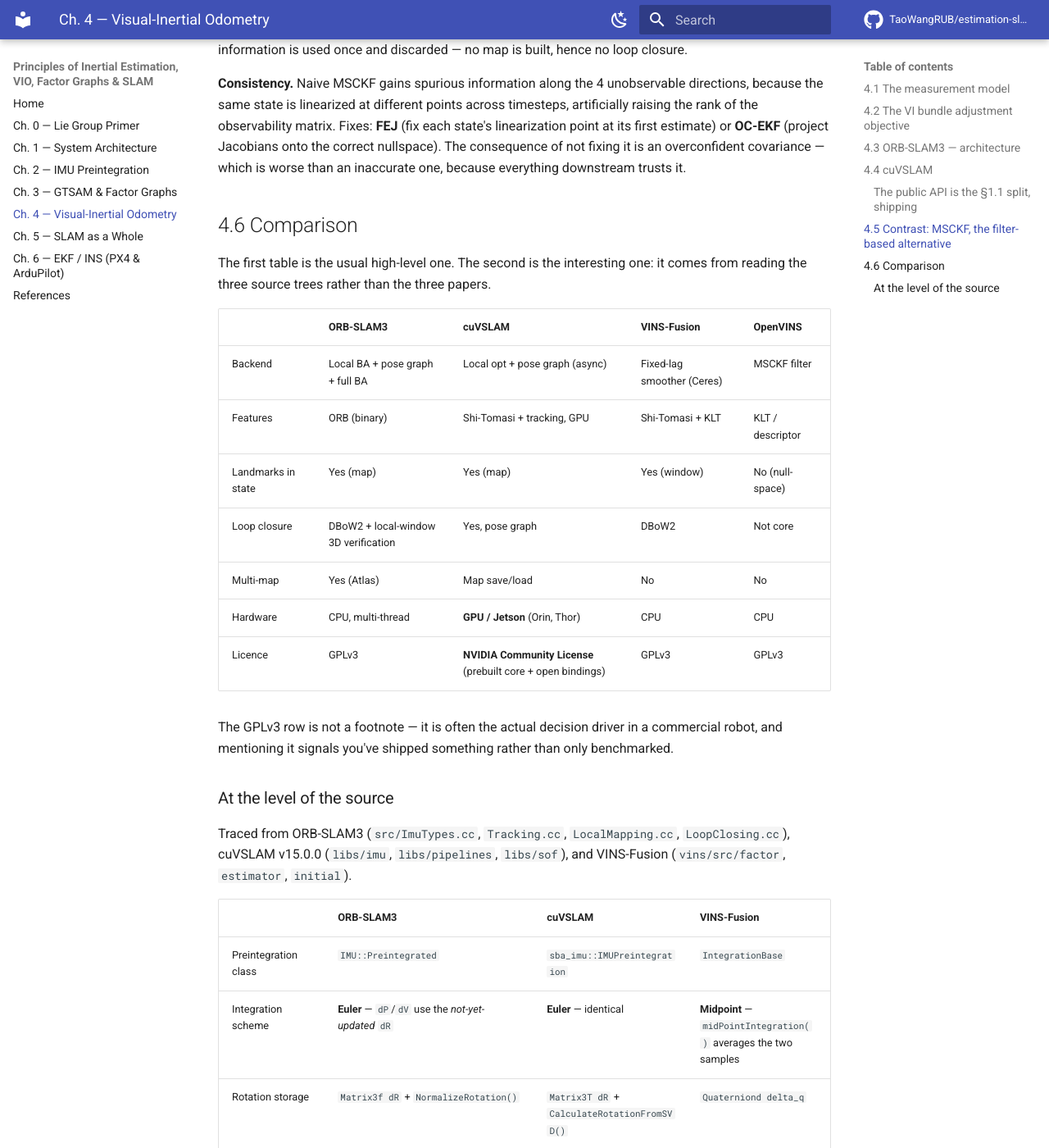
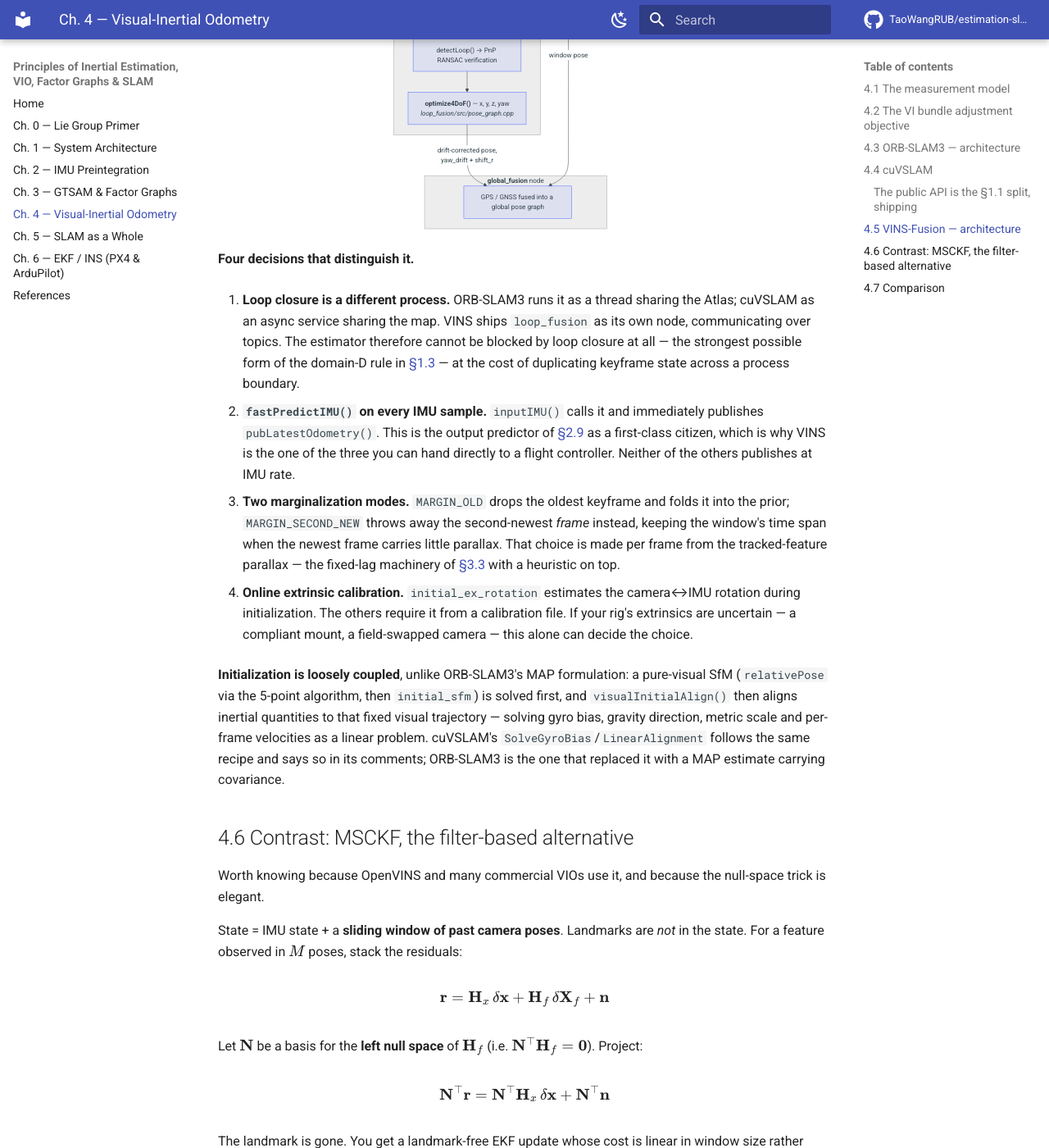
Before and after one commit to TaoWangRUB/estimation-slam-principles, an MkDocs documentation site: the page built from docs/chapter-4.md, in a window 1280 px wide and 1400 px high, scrolled down 10651 px. Shown: the whole window at 82% size. Built offline with MkDocs 1.6.1 and Material for MkDocs 9.7.7, drawn with Linux system fonts in a browser that asks for light colours; comment, search, counter and statistics services are not loaded; some of the changed text lies outside the part shown.

Commit message:
Ch.4: correct the cuVSLAM licence claim, de-duplicate, add VINS architecture
Four fixes.

1. The open-source claim was wrong. I had written that cuVSLAM ships
   "a prebuilt libcuvslam.so with open bindings" — that came from
   conflating release artifacts with repo contents. Cloning v17.0.0
   shows 252 .cpp/.cu and 259 headers and zero .so: it is fully open
   source. The NVIDIA Community License restricts the *platform*
   (NVIDIA hardware), not source availability, so the contrast with
   ORB-SLAM3 is copyleft-on-any-hardware vs permissive-on-NVIDIA-
   hardware, not open vs closed. Corrected in §4.4, the comparison
   table and references.

2. Duplication removed. §4.6 carried two overlapping tables; they are
   now one. §4.4 also had two near-identical libs/ module tables left
   over from successive diagram rewrites — kept the fuller one and
   brought it to v17. Dropped two paper-derived paragraphs that the
   traced diagram had superseded.

3. cuVSLAM updated to v17.0.0 from a fresh clone. The inertial path
   moved out of the solver into ImuFusionContext, which owns
   add_measurement(), solve_inertial()/solve_visual() as explicit
   alternatives, and finalize_frame() -> FrameResult{valid_pose, lost},
   so "PnP succeeded", "IMU carried the frame" and "both failed" are
   now distinct outcomes. Also track_lifter (keyframe step is a single
   triangulate_and_lift), depth_maps_context, track_online_multisensor,
   and gyro_bias_nec for the degenerate cases where the linear
   gyro-bias method fails.

4. New §4.5 VINS-Fusion architecture, traced from vins/src and
   loop_fusion/src, with its own diagram. Sections renumbered: MSCKF
   4.5->4.6, Comparison 4.6->4.7.

The four decisions that distinguish VINS, now stated rather than left
to the table: loop closure as a separate ROS process (the strongest
form of the §1.3 domain-D rule); fastPredictIMU() publishing at IMU
rate, which is why it is the one you can hand to a flight controller;
MARGIN_OLD vs MARGIN_SECOND_NEW chosen per frame on parallax; and
initial_ex_rotation calibrating camera-IMU extrinsics online.

````diff
--- a/docs/chapter-4.md
+++ b/docs/chapter-4.md
@@ -132,8 +132,10 @@ track(frame, imu_measurements):
 
 NVIDIA's GPU visual-inertial system, the engine under `isaac_ros_visual_slam`, and directly relevant if the target stack is Isaac ROS + Nav2 + nvblox on Jetson.
 
-!!! info "Now publicly released"
-    cuVSLAM is published at **[github.com/nvidia-isaac/cuVSLAM](https://github.com/nvidia-isaac/cuVSLAM)** under the **NVIDIA Community License**. Read the licence before assuming "open source" in the OSI sense — the core is distributed as a prebuilt `libcuvslam.so`, with the C++ and Python bindings, examples and build tooling in the repo. That is a materially different proposition from the GPLv3 of ORB-SLAM3, and it is the kind of distinction that decides what ships in a commercial robot.
+!!! info "Open source since 2026"
+    cuVSLAM is **fully open source** at **[github.com/nvidia-isaac/cuVSLAM](https://github.com/nvidia-isaac/cuVSLAM)** — 252 `.cpp`/`.cu` and 259 header files, no binary blob. Everything below is traced from that source.
+
+    The licence is the **NVIDIA Community License**, and its restriction is *platform*, not source: the works are licensed for use **on NVIDIA platforms**. Commercial use, modification and redistribution are permitted on that hardware. So the contrast with ORB-SLAM3 is not open-vs-closed — both are readable and modifiable — it is copyleft-on-any-hardware (GPLv3) versus permissive-on-NVIDIA-hardware. Prebuilt wheels and packages are published as a *convenience*, not as the only form of distribution.
 
 **Supported configurations**, per the repository:
 
@@ -148,10 +150,6 @@ NVIDIA's GPU visual-inertial system, the engine under `isaac_ros_visual_slam`, a
 Platforms are Ubuntu 22.04/24.04 on x86_64 and aarch64, **Jetson Orin** (JetPack 6.x, CUDA 12) and **Jetson Thor** (JetPack 7.x, CUDA 13). APIs are C++ and Python — **PyCuVSLAM** ships prebuilt wheels for Python 3.10+, which makes it far easier to benchmark against ORB-SLAM3 or OpenVINS than it used to be.
 
 The release also exposes **[cuNLS](https://github.com/nvidia-isaac/cuNLS)**, NVIDIA's CUDA-accelerated nonlinear least-squares solver, built from source via `FetchContent` and bundled into `libcuvslam` (`USE_CUNLS=ON` by default). It targets exactly the workloads of [Chapter 3](chapter-3.md) — bundle adjustment, pose-graph optimization, ICP-style alignment — which makes it the first credible GPU alternative to Ceres/g2o/GTSAM for the backend, not just the frontend. If you have been assuming the GPU only helps with feature extraction, that assumption is now out of date.
-
-Architecture, per the cuVSLAM paper: two major blocks, **frontend** and **backend**. The frontend handles real-time low-latency pose estimation and local mapping, prioritizing trajectory smoothness, and maintains a local odometry map of recent keyframe poses, visible 3D landmarks and their observations. It splits into a **2D module** — keypoint selection, feature tracking, keyframe selection — and a **3D module**. Keypoint selection divides the image into patches and takes Shi-Tomasi "Good Features to Track" per patch, enforcing approximately uniform spatial distribution with a total count above a threshold. The **backend** runs asynchronously and handles global map consistency via pose-graph optimization and loop closure, over a global map of camera poses, 2D observations, 3D landmarks, pose deltas and visual features.
-
-Isaac ROS documents that all SLAM-related operations run in a separate thread in parallel with visual odometry, that images are copied to GPU before tracking begins, and that landmarks and the pose graph are stored in a structure that does not grow when the same landmark is revisited.
 
 ```mermaid
 flowchart TB
@@ -224,8 +222,10 @@ flowchart TB
   style T2D fill:#31456b,stroke:#8ab4f8,color:#fff
 ```
 
-!!! note "Traced from source, v15.0.0"
-    This is read from `MultiVisualOdometryBase::track()` and `SolverSfMInertial::solveNextFrame()` rather than from the paper. The stage names are the code's own: its failure paths log *"Failed to track on the 2D tracking stage"* and *"Failed to track on the PnP stage"*. Upstream is now v17.0.0, which adds the multisensor mode, enables cuNLS by default and adds an NEC gyro-bias fallback; the skeleton above is unchanged by those.
+!!! note "Traced from source"
+    Read from `MultiVisualOdometryBase::track()` and `SolverSfMInertial::solveNextFrame()`, not from the paper. The stage names are the code's own: its failure paths log *"Failed to track on the 2D tracking stage"* and *"Failed to track on the PnP stage"*.
+
+    **What v17.0.0 changed.** The skeleton holds, but the inertial path was refactored out of the solver into a dedicated **`ImuFusionContext`** (`libs/pipelines/imu_fusion_context.h`), which now owns `add_measurement()`, `solve_inertial()` / `solve_visual()` as explicit alternatives, and `finalize_frame() → FrameResult{valid_pose, lost}` — so "PnP succeeded", "IMU carried the frame" and "both failed" became distinct outcomes rather than a boolean. Also new: `track_lifter` (the keyframe step is now a single `triangulate_and_lift` trace event), `depth_maps_context` for RGB-D and multisensor rigs, `track_online_multisensor` for the mixed RGB/RGB-D + optional IMU mode, and `gyro_bias_nec` — a bearing-vector gyro-bias estimator used when there are too few keyframes, or the motion is static or pure rotation and the linear method degenerates. cuNLS is enabled by default.
 
 Three details are worth pulling out, because each contradicts the obvious guess:
 
@@ -238,28 +238,15 @@ Three details are worth pulling out, because each contradicts the obvious guess:
 | `libs/sof` | sparse optical flow: image pyramids, `gftt` (Shi-Tomasi), KLT/LK/ST trackers, `kf_selector` |
 | `libs/odometry` | per-mode odometry — mono, multi, RGB-D, stereo-inertial, multisensor; pose prediction; ground constraint |
 | `libs/pnp` | mono / multicam PnP, visual ICP, multisensor pose estimator |
-| `libs/imu` | preintegration, inertial SBA (CPU + GPU), gravity/bias initialization |
+| `libs/imu` | preintegration, inertial SBA (CPU + GPU), gravity/bias initialization, `gyro_bias_nec` fallback |
 | `libs/sba` | Schur-complement bundler, CPU and GPU |
 | `libs/refinement` | cost functions (pinhole, rational polynomial) and robust losses |
 | `libs/epipolar` | fundamental matrix, homography, triangulation, resectioning utilities |
 | `libs/map` | `UnifiedMap`: keyframes, landmarks, depth-point and plane maps |
 | `libs/slam` | async SLAM, loop-closure solvers (with RANSAC), localizer |
-| `libs/pipelines` | orchestration — `track_online_{mono,multi,rgbd,inertial}`, state machine, async SBA service |
+| `libs/pipelines` | orchestration — `track_online_{mono,multi,rgbd,inertial,multisensor}`, `ImuFusionContext`, `track_lifter`, `depth_maps_context`, state machine, async SBA service |
 
 The per-frame settings struct decomposes along exactly these stages — `TrackPerFrameSettings` has `sof`, `kf`, `pnp` and `icp` sub-structs, one per box in the frontend row.
-
-| Module | Role |
-|---|---|
-| `libs/sof` | sparse optical flow: pyramid, GFTT/Shi-Tomasi, feature tracking |
-| `libs/epipolar` | fundamental matrix, homography, RANSAC, resectioning, reconstruction |
-| `libs/pnp` | mono / multicam PnP, visual ICP, multisensor pose estimator |
-| `libs/odometry` | per-mode odometry: mono, multi, RGB-D, stereo-inertial, multisensor; ground constraint |
-| `libs/imu` | preintegration, inertial SBA (CPU + GPU), gravity/bias initialization, gyro-bias NEC |
-| `libs/sba` | Schur-complement bundler, CPU and GPU |
-| `libs/refinement` | cost functions (pinhole, rational polynomial) and robust loss functions |
-| `libs/map` | keyframes, landmarks, depth-point and plane maps |
-| `libs/slam` | async SLAM, loop closure, localizer, map view |
-| `libs/pipelines` | orchestration — `track_online_{mono,multi,rgbd,inertial,multisensor}`, state machine, async SBA service |
 
 **Reported performance:** average trajectory error below 1% on KITTI odometry and mean position error under 5 cm on EuRoC, running in real time on Jetson. Deployed processing 8 Full-HD distorted RGB images at 30 FPS from 4 stereo cameras on a Jetson Orin AGX within the Isaac Perceptor framework. Multi-camera mode gives two documented benefits: trajectory reliability in feature-poor environments, and higher loop-closure detection rates. A demonstrated robustness test covered cameras randomly with opaque film for 20–60 s intervals with at least one stereo pair uncovered, and tracking survived.
 
@@ -304,7 +291,71 @@ Version 17.0.0 (2026-07-21) enables cuNLS by default and adds the `Multisensor`
 
 That last cluster is your hardware-integration territory. The XVS master/slave sync on global-shutter sensors and FC-triggered capture is exactly what "ideally through hardware synchronization" means, and being able to say *why* — that a 10 ms inter-camera skew at 1 m/s injects a 1 cm baseline error that the triangulation attributes to depth — is a much stronger statement than "I set up the cameras."
 
-## 4.5 Contrast: MSCKF, the filter-based alternative
+## 4.5 VINS-Fusion — architecture
+
+Traced from `vins/src/{featureTracker,estimator,factor,initial}` and `loop_fusion/src`. Structurally it is the odd one out: **three separate ROS nodes**, not three threads in one process, and the split is where the interesting design decisions sit.
+
+```mermaid
+flowchart TB
+  subgraph VN["<b>vins</b> node — rosNodeTest.cpp"]
+    direction TB
+    subgraph FTS["feature tracker"]
+      FT["trackImage()<br/>Shi-Tomasi goodFeaturesToTrack + KLT<br/>calcOpticalFlowPyrLK, fwd-bwd check<br/><i>featureTracker/feature_tracker.cpp</i>"]
+    end
+    subgraph ES["estimator — processMeasurements() thread"]
+      direction TB
+      GIMU["getIMUInterval(prevTime, curTime)"]
+      PIMU["processIMU() → IntegrationBase::push_back()<br/><b>midPointIntegration</b><br/><i>factor/integration_base.h</i>"]
+      PIMG["processImage() → FeatureManager<br/>triangulate · outliersRejection"]
+      SF{"SolverFlag"}
+      INITS["<b>INITIAL</b>: initialStructure()<br/>relativePose (solve_5pts) → initial_sfm<br/>→ visualInitialAlign()<br/>gyro bias · gravity · scale · velocity<br/>+ initial_ex_rotation (online cam↔IMU)"]
+      OPT["<b>NON_LINEAR</b>: optimization() — Ceres<br/>IMUFactor · ProjectionTwoFrame*Factor<br/>MarginalizationFactor"]
+      SW["slideWindow()<br/>MARGIN_OLD | MARGIN_SECOND_NEW"]
+      GIMU --> PIMU --> PIMG --> SF
+      SF -->|not initialized| INITS --> OPT
+      SF -->|initialized| OPT --> SW
+    end
+    FASTP["<b>inputIMU()</b> → fastPredictIMU()<br/>→ pubLatestOdometry()<br/><i>IMU-rate output — the §2.9 predictor</i>"]
+  end
+
+  subgraph LF["<b>loop_fusion</b> node — separate process"]
+    direction TB
+    KFDB["KeyFrame + BRIEF descriptors<br/>DBoW2 <i>(ThirdParty/DBoW)</i>"]
+    DET["detectLoop() → PnP RANSAC verification"]
+    PG4["<b>optimize4DoF()</b> — x, y, z, yaw<br/><i>loop_fusion/src/pose_graph.cpp</i>"]
+    KFDB --> DET --> PG4
+  end
+
+  subgraph GF["<b>global_fusion</b> node"]
+    GPS["GPS / GNSS fused into a global pose graph"]
+  end
+
+  IMU(("IMU")) --> FASTP
+  IMU --> GIMU
+  CAM(("camera(s)")) --> FT --> PIMG
+  FASTP -->|"odometry @ IMU rate"| CTRL(("controller"))
+  SW -->|"keyframe + VIO pose"| KFDB
+  PG4 -->|"drift-corrected pose,<br/>yaw_drift + shift_r"| GPS
+  SW -->|"window pose"| GPS
+
+  style PIMU fill:#31456b,stroke:#8ab4f8,color:#fff
+  style OPT fill:#6b3145,stroke:#f8a1b4,color:#fff
+  style FASTP fill:#6b3145,stroke:#f8a1b4,color:#fff
+```
+
+**Four decisions that distinguish it.**
+
+1. **Loop closure is a different process.** ORB-SLAM3 runs it as a thread sharing the Atlas; cuVSLAM as an async service sharing the map. VINS ships `loop_fusion` as its own node, communicating over topics. The estimator therefore cannot be blocked by loop closure at all — the strongest possible form of the domain-D rule in [§1.3](chapter-1.md) — at the cost of duplicating keyframe state across a process boundary.
+
+2. **`fastPredictIMU()` on every IMU sample.** `inputIMU()` calls it and immediately publishes `pubLatestOdometry()`. This is the output predictor of [§2.9](chapter-2.md) as a first-class citizen, which is why VINS is the one of the three you can hand directly to a flight controller. Neither of the others publishes at IMU rate.
+
+3. **Two marginalization modes.** `MARGIN_OLD` drops the oldest keyframe and folds it into the prior; `MARGIN_SECOND_NEW` throws away the second-newest *frame* instead, keeping the window's time span when the newest frame carries little parallax. That choice is made per frame from the tracked-feature parallax — the fixed-lag machinery of [§3.3](chapter-3.md) with a heuristic on top.
+
+4. **Online extrinsic calibration.** `initial_ex_rotation` estimates the camera↔IMU rotation during initialization. The others require it from a calibration file. If your rig's extrinsics are uncertain — a compliant mount, a field-swapped camera — this alone can decide the choice.
+
+**Initialization is loosely coupled**, unlike ORB-SLAM3's MAP formulation: a pure-visual SfM (`relativePose` via the 5-point algorithm, then `initial_sfm`) is solved first, and `visualInitialAlign()` then aligns inertial quantities to that fixed visual trajectory — solving gyro bias, gravity direction, metric scale and per-frame velocities as a linear problem. cuVSLAM's `SolveGyroBias`/`LinearAlignment` follows the same recipe and says so in its comments; ORB-SLAM3 is the one that replaced it with a MAP estimate carrying covariance.
+
+## 4.6 Contrast: MSCKF, the filter-based alternative
 
 Worth knowing because OpenVINS and many commercial VIOs use it, and because the null-space trick is elegant.
 
@@ -320,49 +371,38 @@ The landmark is gone. You get a landmark-free EKF update whose cost is linear in
 
 **Consistency.** Naive MSCKF gains spurious information along the 4 unobservable directions, because the same state is linearized at different points across timesteps, artificially raising the rank of the observability matrix. Fixes: **FEJ** (fix each state's linearization point at its first estimate) or **OC-EKF** (project Jacobians onto the correct nullspace). The consequence of not fixing it is an overconfident covariance — which is worse than an inaccurate one, because everything downstream trusts it.
 
-## 4.6 Comparison
+## 4.7 Comparison
 
-The first table is the usual high-level one. The second is the interesting one: it comes from reading the three source trees rather than the three papers.
-
-| | ORB-SLAM3 | cuVSLAM | VINS-Fusion | OpenVINS |
-|---|---|---|---|---|
-| Backend | Local BA + pose graph + full BA | Local opt + pose graph (async) | Fixed-lag smoother (Ceres) | MSCKF filter |
-| Features | ORB (binary) | Shi-Tomasi + tracking, GPU | Shi-Tomasi + KLT | KLT / descriptor |
-| Landmarks in state | Yes (map) | Yes (map) | Yes (window) | No (null-space) |
-| Loop closure | DBoW2 + local-window 3D verification | Yes, pose graph | DBoW2 | Not core |
-| Multi-map | Yes (Atlas) | Map save/load | No | No |
-| Hardware | CPU, multi-thread | **GPU / Jetson** (Orin, Thor) | CPU | CPU |
-| Licence | GPLv3 | **NVIDIA Community License** (prebuilt core + open bindings) | GPLv3 | GPLv3 |
-
-The GPLv3 row is not a footnote — it is often the actual decision driver in a commercial robot, and mentioning it signals you've shipped something rather than only benchmarked.
-
-### At the level of the source
-
-Traced from ORB-SLAM3 (`src/ImuTypes.cc`, `Tracking.cc`, `LocalMapping.cc`, `LoopClosing.cc`), cuVSLAM v15.0.0 (`libs/imu`, `libs/pipelines`, `libs/sof`), and VINS-Fusion (`vins/src/factor`, `estimator`, `initial`).
+One table, traced from the three source trees rather than the three papers: ORB-SLAM3 (`src/ImuTypes.cc`, `Tracking.cc`, `LocalMapping.cc`, `LoopClosing.cc`, `include/Optimizer.h`), cuVSLAM v17.0.0 (`libs/{imu,pipelines,sof,sba,slam}`), VINS-Fusion (`vins/src/{factor,estimator,initial}`, `loop_fusion/src`).
 
 | | **ORB-SLAM3** | **cuVSLAM** | **VINS-Fusion** |
 |---|---|---|---|
+| Process model | 3 threads + Atlas, one process | frontend + async SBA service + async SLAM | **3 ROS nodes**, separate processes |
 | Preintegration class | `IMU::Preintegrated` | `sba_imu::IMUPreintegration` | `IntegrationBase` |
-| Integration scheme | **Euler** — `dP`/`dV` use the *not-yet-updated* `dR` | **Euler** — identical | **Midpoint** — `midPointIntegration()` averages the two samples |
+| Integration scheme | **Euler** — `dP`/`dV` use the not-yet-updated `dR` | **Euler** — identical | **Midpoint** — `midPointIntegration()` |
 | Rotation storage | `Matrix3f dR` + `NormalizeRotation()` | `Matrix3T dR` + `CalculateRotationFromSVD()` | `Quaterniond delta_q` |
 | Precision | `float` | `float` | `double` |
-| Bias Jacobians | `JRg, JVg, JVa, JPg, JPa` | `JRg, JVg, JVa, JPg, JPa` — *same names* | blocks of a 15×15 `jacobian` (`dp_dba`, `dq_dbg`, …) |
-| Covariance | `Matrix<float,15,15> C` | `Matrix9T` + separate 3×3 accel/gyro random-walk blocks | `Matrix<double,15,15> covariance` |
-| Re-integration | `Reintegrate()` | `Reintegrate()`, past `reintegration_thresh = 1e-4` | `repropagate(ba, bg)` |
-| Bias-corrected getters | `GetDeltaRotation/Velocity/Position(b)` | *same three names* | inline in `evaluate()` |
+| Bias Jacobians | `JRg, JVg, JVa, JPg, JPa` | *same five names* | blocks of a 15×15 `jacobian` |
+| Covariance | `Matrix<float,15,15> C` | `Matrix9T` + separate 3×3 random-walk blocks | `Matrix<double,15,15> covariance` |
+| Re-integration | `Reintegrate()` | `Reintegrate()` past `reintegration_thresh = 1e-4` | `repropagate(ba, bg)` |
 | Frontend | ORB, 8-level pyramid (`ORBextractor`) | GFTT/Shi-Tomasi + KLT/LK/ST on GPU (`libs/sof`) | Shi-Tomasi + KLT (`feature_tracker`) |
-| Per-frame 3D work | project local map, pose-only BA | **resection only** — landmarks fetched from map; triangulation deferred to keyframes | triangulate in `feature_manager` |
-| Tracking-time optimizer | `PoseOptimization` (visual), `PoseInertialOptimizationLastKeyFrame` / `…LastFrame` — three variants by reference and IMU state | `runStereoPnP` / `runInertialPnP` | none separate — the window solve absorbs it |
-| Local optimization | g2o: `LocalBundleAdjustment` (visual), `LocalInertialBA` with a `bLarge` wider-window flag | Schur-complement bundler, CPU/GPU, cuNLS | Ceres fixed-lag, `MARGIN_OLD` / `MARGIN_SECOND_NEW` |
-| Global refinement | `GlobalBundleAdjustemnt`, `FullInertialBA` (bias priors `priorG=1e2`, `priorA=1e6`; can return singular values / Hessian for observability checks) | async pose graph — no full BA exposed | none — `loop_fusion` does pose graph only |
-| Pose-graph variant | `OptimizeEssentialGraph`, `OptimizeSim3` (mono scale), **`OptimizeEssentialGraph4DoF`** | pose graph, nodes + edges | **`optimize4DoF()`** in `loop_fusion` |
-| Marginalization | `Optimizer::Marginalize(H, start, end)` — explicit Schur on the Hessian | inside the bundler | `marginalization_factor` + prior |
-| Map merging | `MergeInertialBA`, second `LocalBundleAdjustment` overload for merges | map save/load only | none |
+| Per-frame 3D work | project local map, pose-only BA | **resection only** — landmarks fetched from map, triangulation deferred to keyframes | triangulate in `FeatureManager` |
+| Tracking-time optimizer | `PoseOptimization`, `PoseInertialOptimizationLast{KeyFrame,Frame}` | `solve_visual()` / `solve_inertial()` via `ImuFusionContext` | none separate — the window solve absorbs it |
+| Local optimization | g2o `LocalBundleAdjustment` / `LocalInertialBA` (`bLarge` flag) | Schur-complement bundler CPU/GPU, cuNLS | Ceres fixed-lag |
+| Marginalization | `Optimizer::Marginalize(H, start, end)` | inside the bundler | `marginalization_factor`, **`MARGIN_OLD` / `MARGIN_SECOND_NEW`** |
 | Gauge fixing | fixed keyframes in g2o | `prev_pose.info` = 1e6 on first 6 entries | marginalization prior |
-| Inertial init | three `InertialOptimization` overloads — (Rwg, scale, bg, ba, covariance) / (bg, ba) / (Rwg, scale) — the three MAP stages, one function each | `SolveGyroBias` → `SolveGravityDirection` → `LinearAlignment` → `RefineGravity` | `initialStructure()` → SfM → `visualInitialAlign()` |
-| High-rate output | — | `Odometry::Track()` per frame | **`fastPredictIMU()`** — IMU propagation to now |
-| Online extrinsics | no | no | **`initial_ex_rotation`** — estimates camera↔IMU rotation |
-| Loop closure lives in | `LoopClosing` thread + Atlas merge | `slam/async_slam` + `loop_closure_solver` (RANSAC here) | separate **`loop_fusion` node** (DBoW2, pose graph) |
+| Global refinement | `GlobalBundleAdjustemnt`, `FullInertialBA` (`priorG=1e2`, `priorA=1e6`; returns singular values / Hessian) | async pose graph — no full BA | none — pose graph only |
+| Pose-graph variant | `OptimizeEssentialGraph`, `OptimizeSim3` (mono), **`OptimizeEssentialGraph4DoF`** | pose graph, nodes + edges | **`optimize4DoF()`** |
+| Inertial init | three `InertialOptimization` overloads — MAP, returns `covInertial` | `SolveGyroBias` → `SolveGravityDirection` → `LinearAlignment` → `RefineGravity` | `initialStructure()` → SfM → `visualInitialAlign()` |
+| Landmarks in state | yes (map) | yes (map) | yes (window) |
+| Loop closure | `LoopClosing` thread + Atlas merge | `slam/async_slam` + `loop_closure_solver` (RANSAC here) | separate **`loop_fusion` node** |
+| Multi-map / merge | **Atlas**, `MergeInertialBA` | map save/load, `LocalizeInMap` | none |
+| High-rate output | — | `Odometry::Track()` per frame | **`fastPredictIMU()`** at IMU rate |
+| Online extrinsics | no | no | **`initial_ex_rotation`** |
+| Hardware | CPU, multi-thread | **GPU / Jetson** (Orin, Thor) | CPU |
+| Licence | GPLv3 (copyleft, any hardware) | **NVIDIA Community License** — full source, use on NVIDIA platforms | GPLv3 |
+
+The licence row is not a footnote — it is often the actual decision driver in a commercial robot. All three are source-available; the question is what each obliges you to do. GPLv3 propagates to derivative works whatever the hardware; the NVIDIA Community License is permissive about derivatives but confines them to NVIDIA platforms.
 
 **The finding worth the trip.** cuVSLAM's preintegration is not merely *a* Forster implementation — it is line-for-line ORB-SLAM3's, down to the member names and the statement order:
 
````
Also changed, not shown: docs/references.md (+2 -2 lines).
